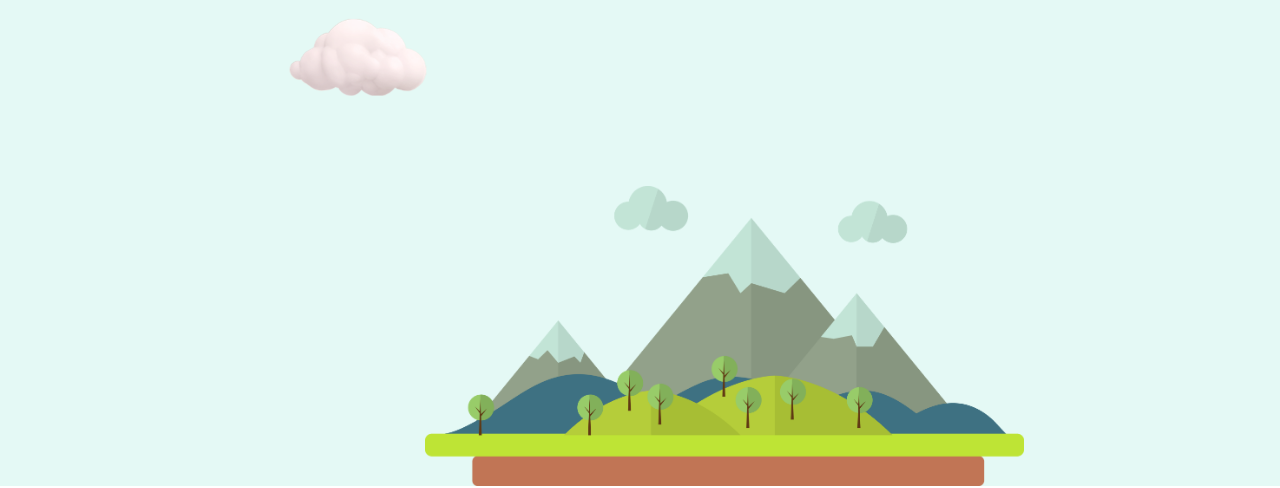
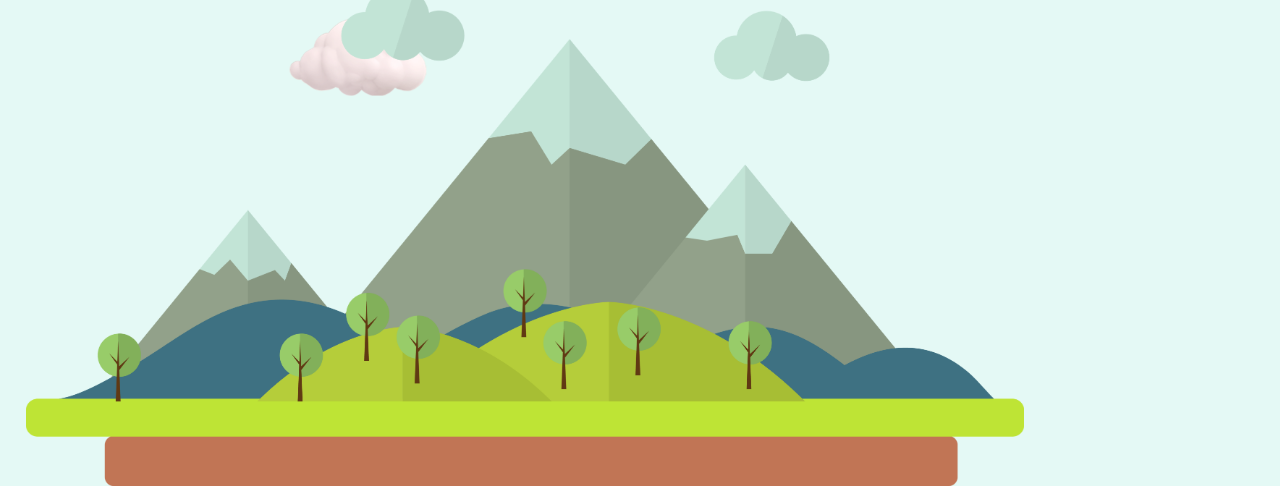
Before and after one commit to arshil-amaan/Portfolio-site, a plain HTML site: page index.html in a window 1280 px wide. Shown: the part 314-802 px from the top of the page. Drawn offline with Linux system fonts and the light colour scheme.

Commit message:
Update index.html

```diff
--- a/index.html
+++ b/index.html
@@ -22,7 +22,7 @@
 
     <img class="bottom-cloud" src="images/cloud.png" height="200px">
 
-    <img class="mountain" src="images/Mountain.png" height="300px">
+    <img class="mountain" src="images/Mountain.png" height="500px">
 
   </div>
 
```
